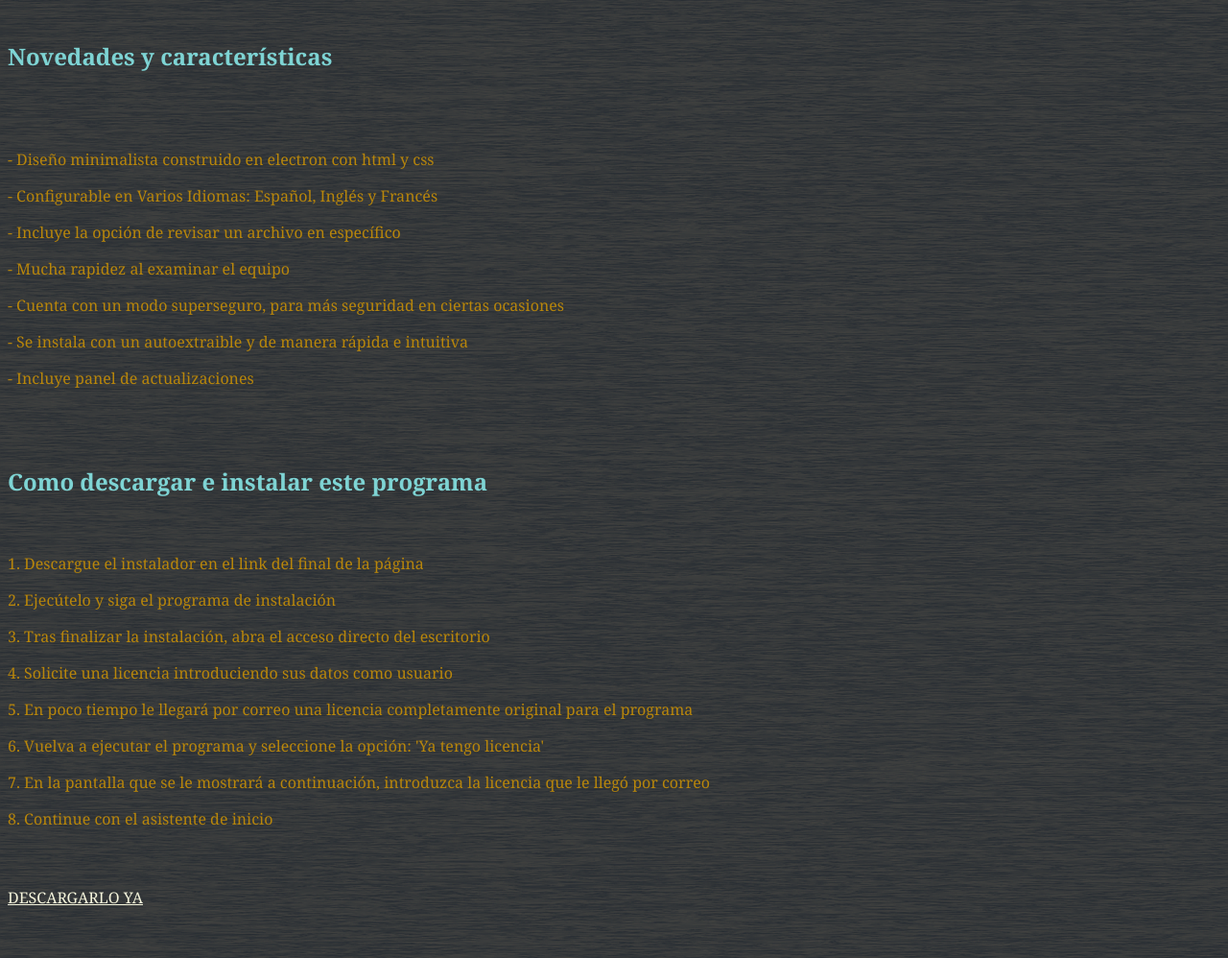
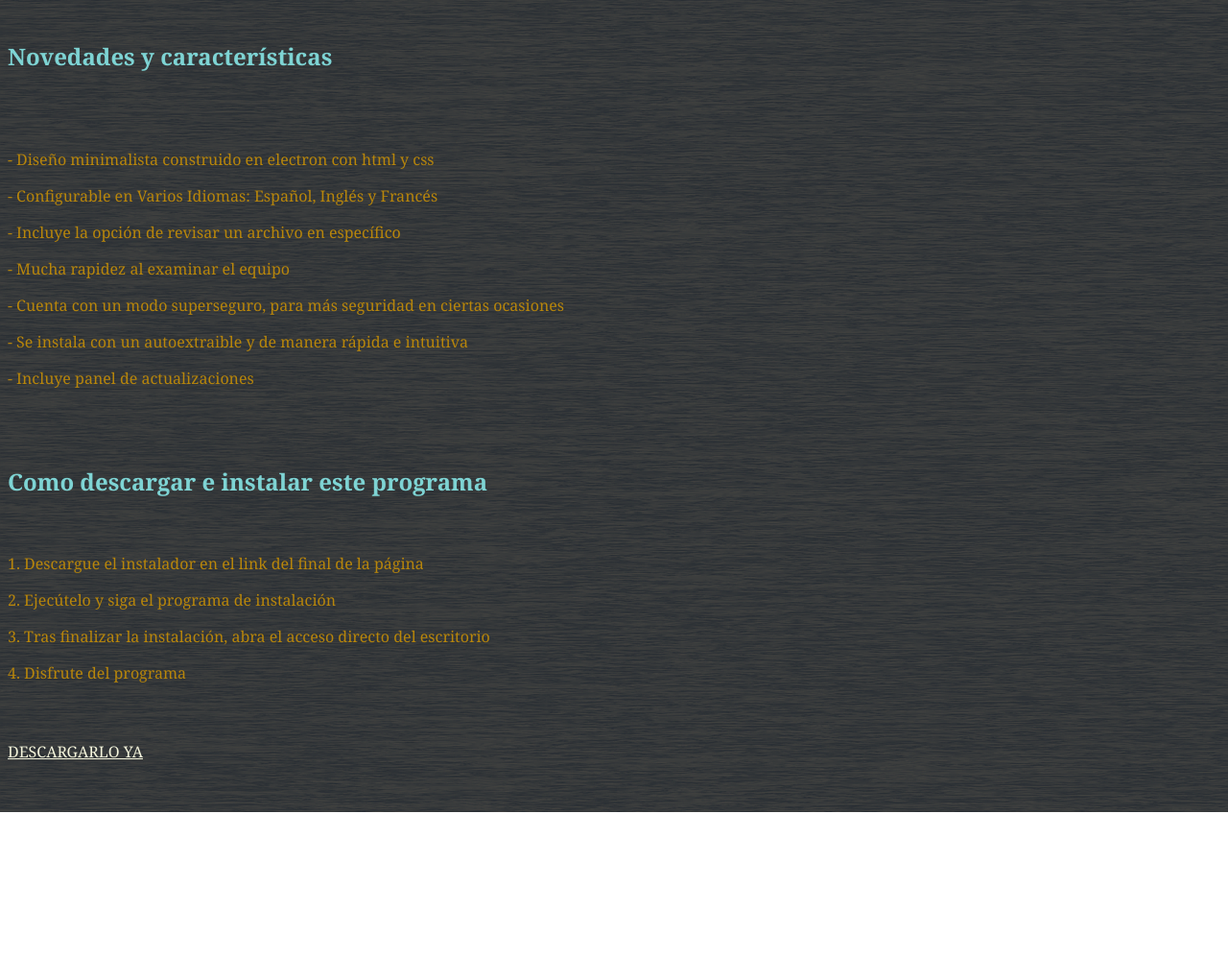
Before and after one commit to MarcosHR-coder/outvirus-info_v3, a plain HTML site: page index.html in a window 1280 px wide. Shown: the part 86-1084 px from the top of the page at 96% size. After the commit the page ends 932 px from the top, so only its background shows below. Drawn offline with Linux system fonts and the light colour scheme.

Commit message:
Update index.html

```diff
--- a/index.html
+++ b/index.html
@@ -73,19 +73,7 @@
         3. Tras finalizar la instalación, abra el acceso directo del escritorio
     </p>
     <p>
-        4. Solicite una licencia introduciendo sus datos como usuario
-    </p>
-    <p>
-        5. En poco tiempo le llegará por correo una licencia completamente original para el programa
-    </p>
-    <p>
-        6. Vuelva a ejecutar el programa y seleccione la opción: 'Ya tengo licencia'
-    </p>
-    <p>
-        7. En la pantalla que se le mostrará a continuación, introduzca la licencia que le llegó por correo
-    </p>
-    <p>
-        8. Continue con el asistente de inicio
+        4. Disfrute del programa
     </p>
 
     <br>
```
